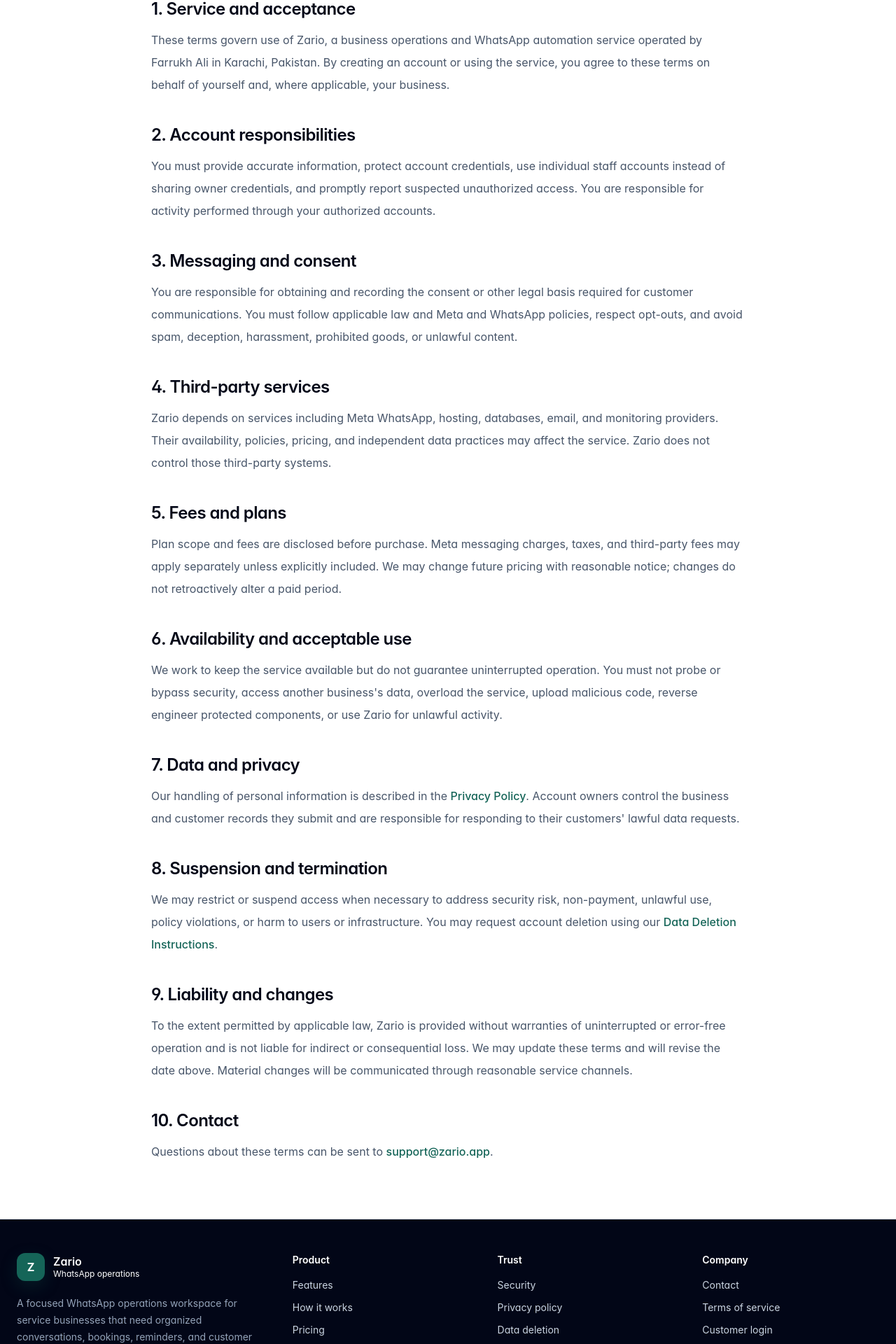
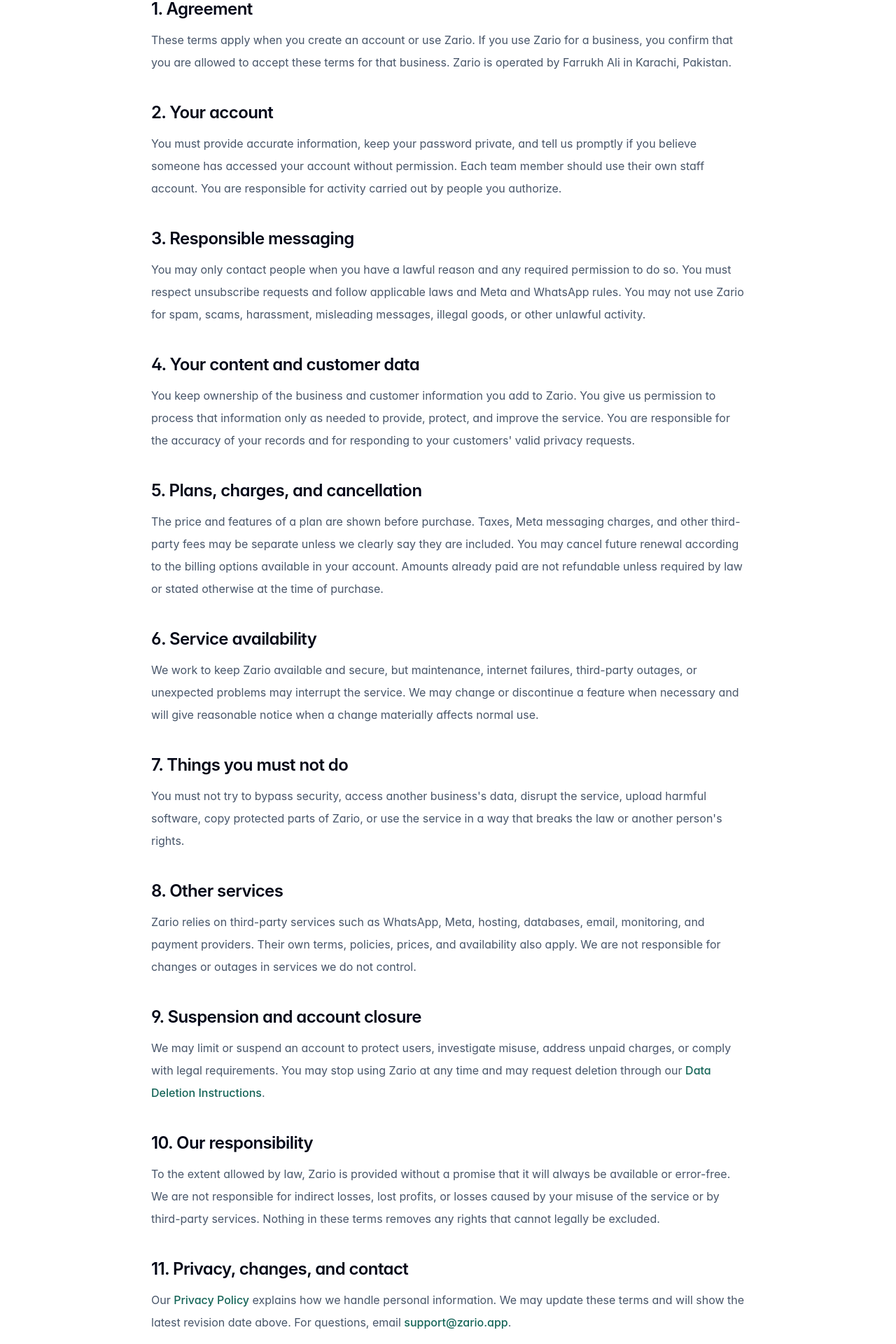
Before and after one commit to itsfarrukhali/wa-automation-client, a Next.js app: page /terms in a window 1280 px wide. Shown: the part 386-2306 px from the top of the page at 70% size. Built offline with nearby package versions, Linux system fonts and the light colour scheme; no server answers.

Commit message:
Simplify public trust and policy copy

```diff
--- a/src/app/contact/page.tsx
+++ b/src/app/contact/page.tsx
@@ -17,7 +17,7 @@ export default function ContactPage() {
         <div>
           <p className="text-sm font-semibold uppercase tracking-[0.18em] text-primary">Contact Zario</p>
           <h1 className="mt-4 text-4xl font-semibold tracking-tight text-slate-950 md:text-5xl">Use the right channel for the issue.</h1>
-          <p className="mt-5 text-lg leading-8 text-slate-600">Describe the business impact, affected page, and approximate time. Never send passwords or connection secrets.</p>
+          <p className="mt-5 text-lg leading-8 text-slate-600">Tell us what happened, which page you were using, and roughly when it occurred. Never send passwords or private WhatsApp connection details.</p>
           <div className="mt-8"><TrustNotice /></div>
         </div>
         <div className="grid gap-4 sm:grid-cols-2">
--- a/src/app/privacy/page.tsx
+++ b/src/app/privacy/page.tsx
@@ -4,99 +4,114 @@ import { LegalPage } from "@/components/legal-page";
 
 export const metadata: Metadata = {
   title: "Privacy Policy",
-  description: "How Zario collects, uses, stores, and protects personal data.",
+  description: "How Zario collects, uses, shares, and protects personal information.",
 };
 
 export default function PrivacyPolicyPage() {
   return (
     <LegalPage title="Privacy Policy" updated="November 20, 2026">
       <section>
-        <h2>1. Who we are</h2>
+        <h2>1. About this policy</h2>
         <p>
-          Zario is a business operations and WhatsApp automation service operated
-          by Farrukh Ali in Karachi, Pakistan. This policy explains how Zario
-          processes information when businesses and their authorized team members
-          use the service.
+          Zario is a business management and WhatsApp automation service operated
+          by Farrukh Ali in Karachi, Pakistan. This policy explains what
+          information we collect, why we need it, and the choices available to
+          businesses and their customers.
         </p>
       </section>
 
       <section>
         <h2>2. Information we collect</h2>
         <ul>
-          <li>Account details such as name, email address, phone number, and login information.</li>
-          <li>Business profile, locations, working hours, staff, services, and subscription records.</li>
-          <li>Customer records entered by a business, including names, phone numbers, consent status, bookings, and notes.</li>
-          <li>WhatsApp message content, templates, delivery events, identifiers, and connection credentials required to provide messaging features.</li>
-          <li>Operational information such as IP address, browser details, security logs, errors, and feature usage.</li>
+          <li>Your name, email address, phone number, and account details.</li>
+          <li>Your business details, services, staff, working hours, and billing records.</li>
+          <li>Customer details added by your business, such as names, phone numbers, bookings, consent choices, and notes.</li>
+          <li>WhatsApp conversations, message templates, delivery updates, and the information needed to connect your WhatsApp Business account.</li>
+          <li>Basic device, browser, usage, and error information that helps us keep Zario reliable and secure.</li>
         </ul>
       </section>
 
       <section>
         <h2>3. How we use information</h2>
+        <p>We use this information to:</p>
+        <ul>
+          <li>provide the features you choose to use;</li>
+          <li>send messages and reminders requested by your business;</li>
+          <li>manage bookings, customers, staff, and reports;</li>
+          <li>provide support and important service updates;</li>
+          <li>protect accounts, prevent misuse, and fix problems; and</li>
+          <li>meet legal and financial record-keeping requirements.</li>
+        </ul>
+        <p>We do not sell your personal information.</p>
+      </section>
+
+      <section>
+        <h2>4. WhatsApp and customer information</h2>
         <p>
-          We use information to operate and secure Zario, deliver messages and
-          automations requested by a business, manage bookings and customer
-          records, provide support, prevent misuse, diagnose errors, and comply
-          with legal obligations. We do not sell personal information.
+          A business decides what customer information it adds to Zario and what
+          messages it sends. That business is responsible for having permission
+          to contact its customers and for respecting unsubscribe requests.
+          WhatsApp and Meta also process information under their own terms and
+          privacy policies.
         </p>
       </section>
 
       <section>
-        <h2>4. WhatsApp and Meta data</h2>
+        <h2>5. When information is shared</h2>
         <p>
-          When a business connects WhatsApp, Zario processes data on that
-          business&apos;s instructions. WhatsApp services are also governed by Meta&apos;s
-          own terms and privacy policies. Each business is responsible for having
-          a valid legal basis and customer consent before sending messages.
+          We share information only when needed to operate Zario—for example with
+          hosting, database, email, monitoring, payment, and WhatsApp service
+          providers. These providers may operate in other countries and may only
+          use the information to provide their services to us. We may also share
+          information when required by law or when necessary to prevent fraud,
+          abuse, or harm.
         </p>
       </section>
 
       <section>
-        <h2>5. Service providers and transfers</h2>
+        <h2>6. How long we keep information</h2>
         <p>
-          We use infrastructure, database, hosting, monitoring, email, and Meta
-          WhatsApp service providers to operate Zario. These providers may process
-          data in countries outside Pakistan under their applicable safeguards.
-          We disclose information when legally required or necessary to protect
-          users, Zario, or the public.
+          We keep information while an account is active and for a reasonable
+          period afterward when needed for backups, security, billing, disputes,
+          or legal requirements. When information is no longer needed, we delete
+          it or remove identifying details from it.
         </p>
       </section>
 
       <section>
-        <h2>6. Retention and security</h2>
+        <h2>7. How we protect information</h2>
         <p>
-          We retain information while an account is active and as reasonably
-          needed for service delivery, security, dispute resolution, backups, and
-          legal compliance. We use access controls, encrypted transport, and
-          encrypted storage for sensitive WhatsApp credentials. No online system
-          can guarantee absolute security.
+          We use account controls, secure connections, restricted staff access,
+          monitoring, and encryption for sensitive WhatsApp connection details.
+          No online service can promise complete security, so you should use a
+          strong password and keep your account details private.
         </p>
       </section>
 
       <section>
-        <h2>7. Your choices and rights</h2>
+        <h2>8. Your choices</h2>
         <p>
-          Account owners may request access, correction, export, or deletion of
-          their information. A business controls the customer records it uploads
-          to Zario, so customers should normally direct requests to that business.
-          See our <Link href="/data-deletion">Data Deletion Instructions</Link>.
+          Account owners may ask to access, correct, export, or delete their
+          information. If you are a customer of a business that uses Zario,
+          contact that business first because it controls your customer record.
+          You can also read our <Link href="/data-deletion">Data Deletion Instructions</Link>.
         </p>
       </section>
 
       <section>
-        <h2>8. Children</h2>
+        <h2>9. Children</h2>
         <p>
-          Zario is a business service and is not directed to children. Businesses
-          must not knowingly use Zario to collect children&apos;s information without
-          the authority and consent required by applicable law.
+          Zario is intended for business users, not children. Businesses must not
+          add children&apos;s information unless they have the permission required by
+          applicable law.
         </p>
       </section>
 
       <section>
-        <h2>9. Changes and contact</h2>
+        <h2>10. Updates and contact</h2>
         <p>
-          We may update this policy and will revise the date above when we do. For
-          privacy questions or requests, email{" "}
+          We may update this policy as Zario changes. The latest revision date is
+          shown above. For privacy questions or requests, email{" "}
           <a href="mailto:support@zario.app">support@zario.app</a>.
         </p>
       </section>
--- a/src/app/terms/page.tsx
+++ b/src/app/terms/page.tsx
@@ -4,22 +4,126 @@ import { LegalPage } from "@/components/legal-page";
 
 export const metadata: Metadata = {
   title: "Terms of Service",
-  description: "Terms governing business use of the Zario service.",
+  description: "The rules for using Zario as a business customer.",
 };
 
 export default function TermsPage() {
   return (
     <LegalPage title="Terms of Service" updated="November 20, 2026">
-      <section><h2>1. Service and acceptance</h2><p>These terms govern use of Zario, a business operations and WhatsApp automation service operated by Farrukh Ali in Karachi, Pakistan. By creating an account or using the service, you agree to these terms on behalf of yourself and, where applicable, your business.</p></section>
-      <section><h2>2. Account responsibilities</h2><p>You must provide accurate information, protect account credentials, use individual staff accounts instead of sharing owner credentials, and promptly report suspected unauthorized access. You are responsible for activity performed through your authorized accounts.</p></section>
-      <section><h2>3. Messaging and consent</h2><p>You are responsible for obtaining and recording the consent or other legal basis required for customer communications. You must follow applicable law and Meta and WhatsApp policies, respect opt-outs, and avoid spam, deception, harassment, prohibited goods, or unlawful content.</p></section>
-      <section><h2>4. Third-party services</h2><p>Zario depends on services including Meta WhatsApp, hosting, databases, email, and monitoring providers. Their availability, policies, pricing, and independent data practices may affect the service. Zario does not control those third-party systems.</p></section>
-      <section><h2>5. Fees and plans</h2><p>Plan scope and fees are disclosed before purchase. Meta messaging charges, taxes, and third-party fees may apply separately unless explicitly included. We may change future pricing with reasonable notice; changes do not retroactively alter a paid period.</p></section>
-      <section><h2>6. Availability and acceptable use</h2><p>We work to keep the service available but do not guarantee uninterrupted operation. You must not probe or bypass security, access another business&apos;s data, overload the service, upload malicious code, reverse engineer protected components, or use Zario for unlawful activity.</p></section>
-      <section><h2>7. Data and privacy</h2><p>Our handling of personal information is described in the <Link href="/privacy">Privacy Policy</Link>. Account owners control the business and customer records they submit and are responsible for responding to their customers&apos; lawful data requests.</p></section>
-      <section><h2>8. Suspension and termination</h2><p>We may restrict or suspend access when necessary to address security risk, non-payment, unlawful use, policy violations, or harm to users or infrastructure. You may request account deletion using our <Link href="/data-deletion">Data Deletion Instructions</Link>.</p></section>
-      <section><h2>9. Liability and changes</h2><p>To the extent permitted by applicable law, Zario is provided without warranties of uninterrupted or error-free operation and is not liable for indirect or consequential loss. We may update these terms and will revise the date above. Material changes will be communicated through reasonable service channels.</p></section>
-      <section><h2>10. Contact</h2><p>Questions about these terms can be sent to <a href="mailto:support@zario.app">support@zario.app</a>.</p></section>
+      <section>
+        <h2>1. Agreement</h2>
+        <p>
+          These terms apply when you create an account or use Zario. If you use
+          Zario for a business, you confirm that you are allowed to accept these
+          terms for that business. Zario is operated by Farrukh Ali in Karachi,
+          Pakistan.
+        </p>
+      </section>
+
+      <section>
+        <h2>2. Your account</h2>
+        <p>
+          You must provide accurate information, keep your password private, and
+          tell us promptly if you believe someone has accessed your account
+          without permission. Each team member should use their own staff account.
+          You are responsible for activity carried out by people you authorize.
+        </p>
+      </section>
+
+      <section>
+        <h2>3. Responsible messaging</h2>
+        <p>
+          You may only contact people when you have a lawful reason and any
+          required permission to do so. You must respect unsubscribe requests and
+          follow applicable laws and Meta and WhatsApp rules. You may not use
+          Zario for spam, scams, harassment, misleading messages, illegal goods,
+          or other unlawful activity.
+        </p>
+      </section>
+
+      <section>
+        <h2>4. Your content and customer data</h2>
+        <p>
+          You keep ownership of the business and customer information you add to
+          Zario. You give us permission to process that information only as needed
+          to provide, protect, and improve the service. You are responsible for
+          the accuracy of your records and for responding to your customers&apos;
+          valid privacy requests.
+        </p>
+      </section>
+
+      <section>
+        <h2>5. Plans, charges, and cancellation</h2>
+        <p>
+          The price and features of a plan are shown before purchase. Taxes, Meta
+          messaging charges, and other third-party fees may be separate unless we
+          clearly say they are included. You may cancel future renewal according
+          to the billing options available in your account. Amounts already paid
+          are not refundable unless required by law or stated otherwise at the
+          time of purchase.
+        </p>
+      </section>
+
+      <section>
+        <h2>6. Service availability</h2>
+        <p>
+          We work to keep Zario available and secure, but maintenance, internet
+          failures, third-party outages, or unexpected problems may interrupt the
+          service. We may change or discontinue a feature when necessary and will
+          give reasonable notice when a change materially affects normal use.
+        </p>
+      </section>
+
+      <section>
+        <h2>7. Things you must not do</h2>
+        <p>
+          You must not try to bypass security, access another business&apos;s data,
+          disrupt the service, upload harmful software, copy protected parts of
+          Zario, or use the service in a way that breaks the law or another
+          person&apos;s rights.
+        </p>
+      </section>
+
+      <section>
+        <h2>8. Other services</h2>
+        <p>
+          Zario relies on third-party services such as WhatsApp, Meta, hosting,
+          databases, email, monitoring, and payment providers. Their own terms,
+          policies, prices, and availability also apply. We are not responsible
+          for changes or outages in services we do not control.
+        </p>
+      </section>
+
+      <section>
+        <h2>9. Suspension and account closure</h2>
+        <p>
+          We may limit or suspend an account to protect users, investigate misuse,
+          address unpaid charges, or comply with legal requirements. You may stop
+          using Zario at any time and may request deletion through our{" "}
+          <Link href="/data-deletion">Data Deletion Instructions</Link>.
+        </p>
+      </section>
+
+      <section>
+        <h2>10. Our responsibility</h2>
+        <p>
+          To the extent allowed by law, Zario is provided without a promise that
+          it will always be available or error-free. We are not responsible for
+          indirect losses, lost profits, or losses caused by your misuse of the
+          service or by third-party services. Nothing in these terms removes any
+          rights that cannot legally be excluded.
+        </p>
+      </section>
+
+      <section>
+        <h2>11. Privacy, changes, and contact</h2>
+        <p>
+          Our <Link href="/privacy">Privacy Policy</Link> explains how we handle
+          personal information. We may update these terms and will show the latest
+          revision date above. For questions, email{" "}
+          <a href="mailto:support@zario.app">support@zario.app</a>.
+        </p>
+      </section>
     </LegalPage>
   );
 }
--- a/src/components/public-shell.tsx
+++ b/src/components/public-shell.tsx
@@ -100,9 +100,9 @@ export function TrustNotice() {
     <div className="flex items-start gap-3 rounded-xl border border-emerald-200 bg-emerald-50 p-4 text-sm text-emerald-950">
       <ShieldCheck className="mt-0.5 size-5 shrink-0 text-emerald-700" />
       <p>
-        Zario never asks you to paste WhatsApp credentials into chat or email.
-        Connection credentials are submitted only inside the authenticated
-        dashboard and stored encrypted.
+        Zario will never ask you to send private WhatsApp connection details by
+        chat or email. Add them only inside your signed-in dashboard, where they
+        are stored securely.
       </p>
     </div>
   );
```
Also changed, not shown: src/app/data-deletion/page.tsx (+5 -3 lines), src/app/page.tsx (+12 -12 lines), src/app/security/page.tsx (+36 -23 lines), src/components/auth-card.tsx (+10 -10 lines).
